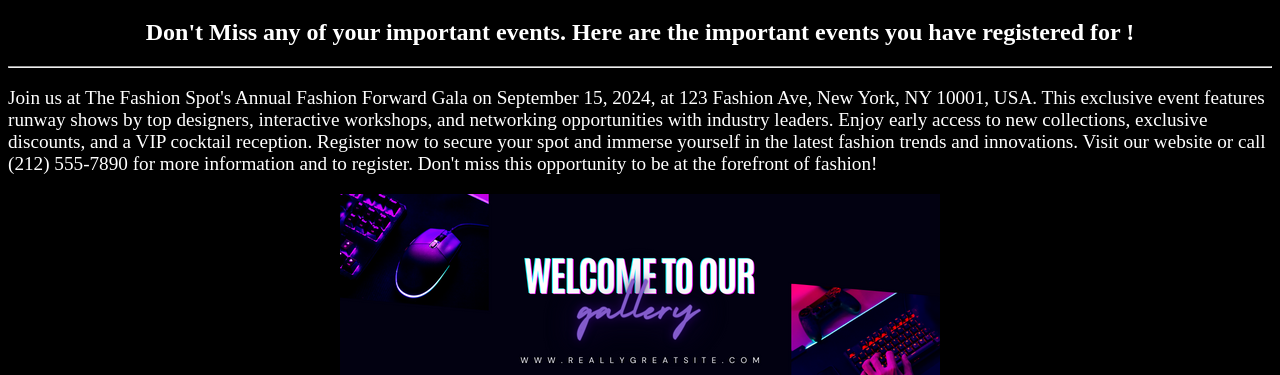
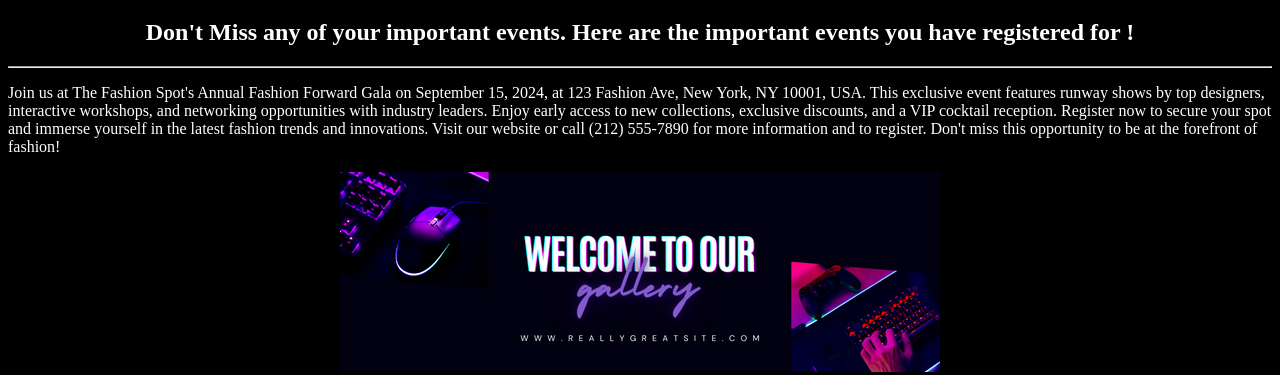
Before and after one commit to ManiCreates/partypops-events, a plain HTML site: page index.html in a window 1280 px wide. Shown: the part 62-437 px from the top of the page. Drawn offline with Linux system fonts and the light colour scheme.

Commit message:
Update index.html

```diff
--- a/index.html
+++ b/index.html
@@ -12,7 +12,7 @@
 
      </center>
      <hr>
-     <p style="font-size:120%">
+     <p>
         Join us at The Fashion Spot's Annual Fashion Forward Gala on September 15, 2024, at 123 Fashion Ave, New York, NY 10001, USA. This exclusive event features runway shows by top designers, interactive workshops, and networking opportunities with industry leaders. Enjoy early access to new collections, exclusive discounts, and a VIP cocktail reception. Register now to secure your spot and immerse yourself in the latest fashion trends and innovations. Visit our website or call (212) 555-7890 for more information and to register. Don't miss this opportunity to be at the forefront of fashion!
      </p>
     <center>
```
